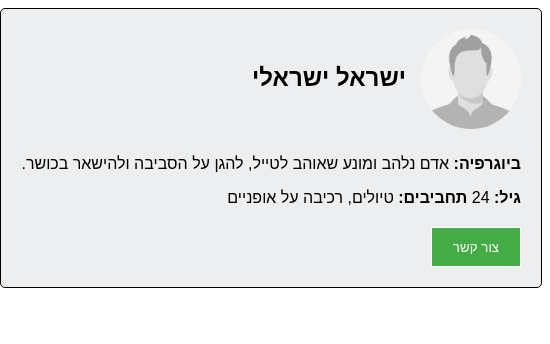
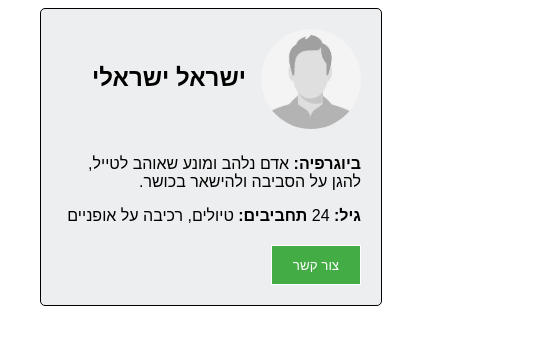
Before and after one commit to Rfiftr/task, a plain HTML site: page index.html in a window 390 px wide. Shown: the whole page, 550 px wide, since content can reach past the window. Drawn offline with Linux system fonts and the light colour scheme.

Commit message:
Update style.css

```diff
--- a/style.css
+++ b/style.css
@@ -40,3 +40,9 @@
     margin-top: 20px;
     display: block;
 }
+
+@media only screen and (max-width: 600px) {
+    #card-user {
+        width: 300px;
+    }
+}
```
